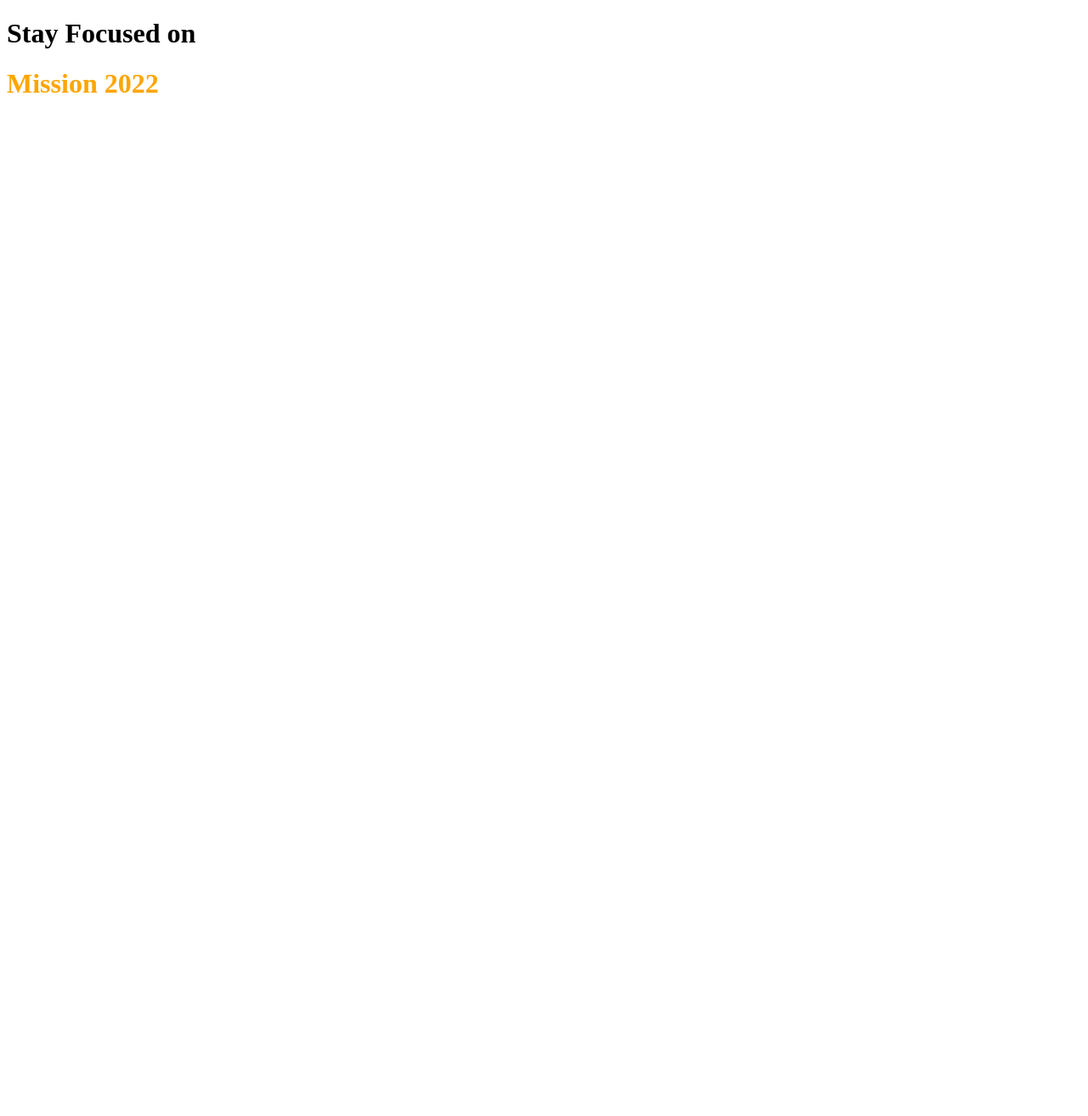
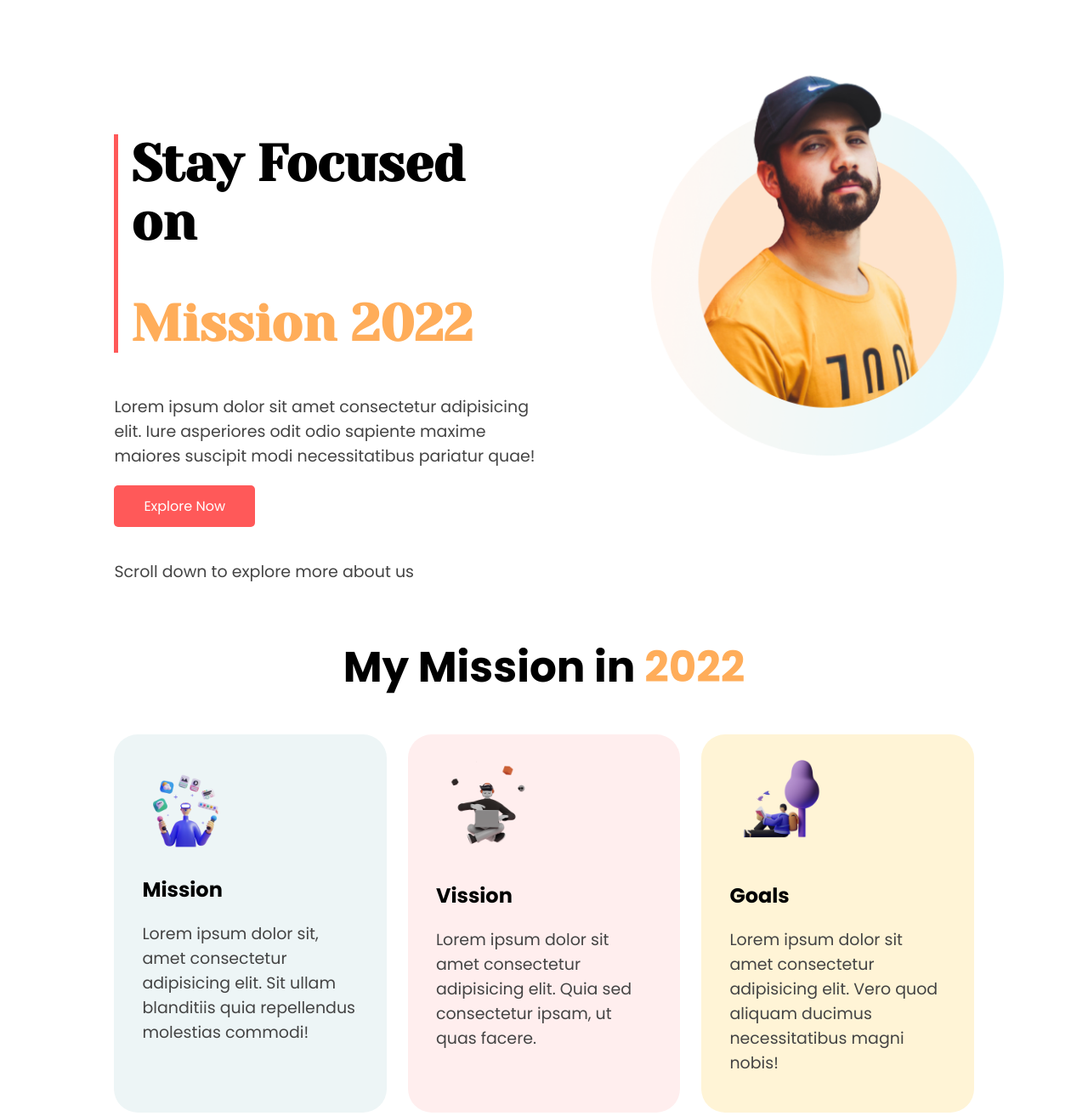
Before and after one commit to hasanulbanna85/mission-2022-practice, a plain HTML site: page index.html in a window 1280 px wide. Shown: the whole page at 85% size. Before the commit the page ends 800 px from the top, so only its background shows below. Drawn offline with Linux system fonts and the light colour scheme.

Commit message:
banner and my mission 2022 added

```diff
--- a/index.html
+++ b/index.html
@@ -6,12 +6,63 @@
     <meta http-equiv="X-UA-Compatible" content="IE=edge">
     <meta name="viewport" content="width=device-width, initial-scale=1.0">
     <title>Mission 2022</title>
+    <!-- fonts -->
+    <link rel="preconnect" href="https://fonts.googleapis.com">
+    <link rel="preconnect" href="https://fonts.gstatic.com" crossorigin>
+    <link href="https://fonts.googleapis.com/css2?family=Yeseva+One&display=swap" rel="stylesheet">
+
+    <link rel="preconnect" href="https://fonts.googleapis.com">
+    <link rel="preconnect" href="https://fonts.gstatic.com" crossorigin>
+    <link href="https://fonts.googleapis.com/css2?family=Poppins:wght@400;700&display=swap" rel="stylesheet">
+    <!-- fonts -->
     <link rel="stylesheet" href="style.css">
 </head>
 
 <body>
-    <h1>Stay Focused on</h1>
-    <h1 class="orange-color">Mission 2022</h1>
+    <section class="banner">
+        <div class="half-width first-half">
+            <div class="header-container">
+                <h1 class="banner-header">Stay Focused on</h1>
+                <h1 class="orange-color banner-header">Mission 2022</h1>
+            </div>
+            <p class="banner-paragraph">Lorem ipsum dolor sit amet consectetur adipisicing elit. Iure asperiores
+                odit
+                odio sapiente maxime
+                maiores suscipit modi necessitatibus pariatur quae!</p>
+            <a class="link-button" target="_blank" href="https://translate.google.com/">Explore Now</a>
+            <p class="banner-paragraph2">Scroll down to explore more about us</p>
+        </div>
+        <div class="half-width">
+            <img src="images/person/person-2.png" alt="">
+        </div>
+    </section>
+
+    <section class="my-mission">
+        <h1>My Mission in <span class="orange-color">2022</span></h1>
+        <div class="my-mission-container">
+            <div class="my-mission-sub-part mission">
+                <img src="images/illustrators/illustrator-1.png" alt="">
+                <h2>Mission</h2>
+                <p>Lorem ipsum dolor sit, amet consectetur adipisicing elit. Sit ullam blanditiis quia repellendus
+                    molestias commodi!</p>
+            </div>
+
+            <div class="my-mission-sub-part vision">
+                <img src="images/illustrators/illustrator-2.png" alt="">
+                <h2>Vission</h2>
+                <p>Lorem ipsum dolor sit amet consectetur adipisicing elit. Quia sed consectetur ipsam, ut quas facere.
+                </p>
+            </div>
+
+            <div class="my-mission-sub-part goals">
+                <img src="images/illustrators/illustrator-3.png" alt="">
+                <h2>Goals</h2>
+                <p>Lorem ipsum dolor sit amet consectetur adipisicing elit. Vero quod aliquam ducimus necessitatibus
+                    magni nobis!</p>
+            </div>
+        </div>
+    </section>
+
 </body>
 
 </html>
--- a/style.css
+++ b/style.css
@@ -1,3 +1,95 @@
+body {
+    font-family: 'Poppins', sans-serif;
+}
+
+h1 {
+    font-size: 50px;
+}
+
+.header-container {
+    border-left: 5px solid #FF5959;
+}
+
+p {
+    font-size: 19px;
+    color: rgb(68, 68, 68);
+}
+
+.banner-header {
+    font-family: 'Yeseva One', cursive;
+    font-size: 60px;
+    margin-left: 15px;
+}
+
 .orange-color {
-    color: orange;
+    color: #FFAD5A;
 }
+
+.banner {
+    display: flex;
+}
+
+.half-width {
+    width: 50%;
+    margin-left: 10%;
+}
+
+.first-half {
+    margin-top: 100px;
+}
+
+
+.half-width img {
+    width: 82%;
+}
+
+.banner-paragraph {
+    margin-bottom: 32px;
+}
+
+.banner-paragraph2 {
+    margin-top: 50px;
+}
+
+.link-button {
+    text-decoration: none;
+    background-color: #FF5959;
+    color: white;
+    /* margin-top: 50px;
+    margin-bottom: 100px; */
+    padding: 13px 35px;
+    border-radius: 5px;
+}
+
+.my-mission-container {
+    display: flex;
+}
+
+.my-mission h1 {
+    text-align: center;
+}
+
+.my-mission-sub-part {
+    width: 25%;
+    padding: 25px 33px;
+    border-radius: 28px;
+}
+
+.my-mission-sub-part img {
+    width: 47%;
+}
+
+.mission {
+    background-color: #EDF5F6;
+    margin-left: 10%;
+}
+
+.vision {
+    background-color: #FFEEEE;
+    margin: 0 2%;
+}
+
+.goals {
+    background-color: #FFF4D6;
+    margin-right: 10%;
+}
```
